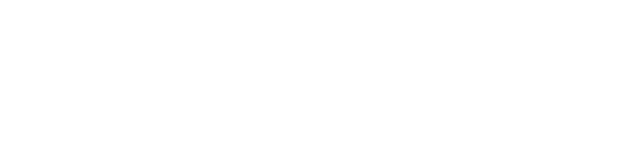
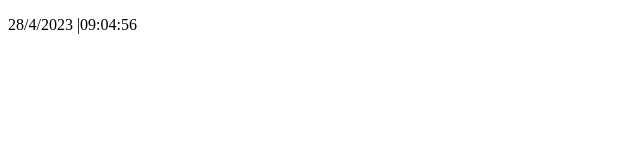
Before and after one commit to acciojob/clock-Vivek-Tiwari20, a website: page main.html in a window 1280 px wide. Shown: the whole page, without its empty margins (0-640 px from the left). Drawn offline with Linux system fonts and the light colour scheme.

Commit message:
created a submission

```diff
--- a/main.html
+++ b/main.html
@@ -6,8 +6,10 @@
 	<link rel="stylesheet" href="styles.css">
 </head>
 
-<body>
-	<!-- the entire body must be written by student -->
+<body onload="timeCount();">
+
+  <p id="timer"></p>
+
     <script type="text/javascript" src="./script.js">
 </script>
 
--- a/script.js
+++ b/script.js
@@ -1 +1,21 @@
-//your JS code here. If required.
+	function timeCount() {
+                var today = new Date();
+
+                var day = today.getDate();
+                var month = today.getMonth()+1;
+                var year = today.getFullYear();
+
+                var hour = today.getHours();
+                if(hour<10)hour = "0"+hour;
+
+                var minute = today.getMinutes();
+                if(minute<10)minute = "0"+minute;
+
+                var second = today.getSeconds();
+                if(second<10)second = "0"+second;
+
+                document.getElementById("timer").innerHTML =
+                day+"/"+month+"/"+year+" |"+hour+":"+minute+":"+second;
+
+                setTimeout("timeCount()", 1000);
+        }
```
